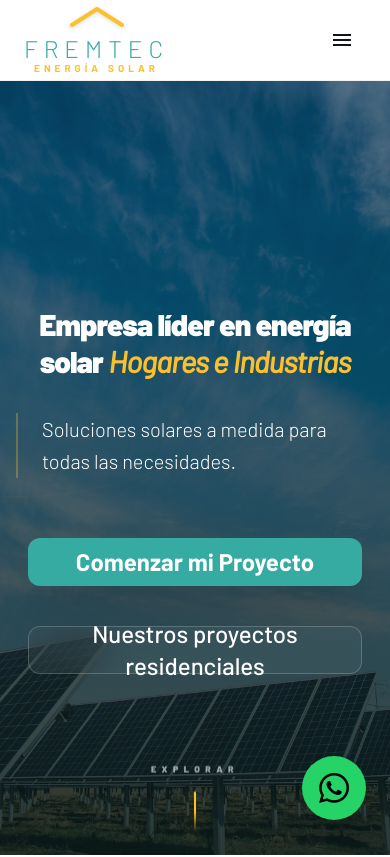
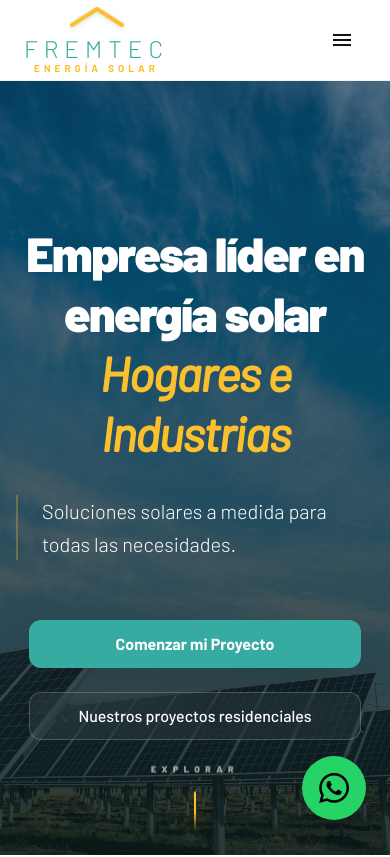
Before and after one commit to JCM200309/fremtec, a React (Vite) app: page / in a window 390 px wide. Shown: the top 857 px of the page. Built offline with nearby package versions, Linux system fonts and the light colour scheme.

Commit message:
Mejoro Seo y mobile ajustando titulos y botones

```diff
--- a/components/Hero.tsx
+++ b/components/Hero.tsx
@@ -43,9 +43,9 @@ const Hero: React.FC = () => {
           </Link>
           <button
             onClick={() => navigate('/Galeria')}
-            className="flex items-center justify-center rounded-xl px-12 bg-white/5 hover:bg-white/10 backdrop-blur-xl border border-white/20 text-white font-medium transition-all w-full sm:w-auto  buttons-hero-size mt-4 sm:mt-0"
+            className="flex items-center justify-center rounded-xl px-12 bg-white/5 hover:bg-white/10 backdrop-blur-xl border border-white/20 text-white font-medium transition-all w-full sm:w-auto buttons-hero-size"
           >
-            Nuestros proyectos <br></br>residenciales
+            Nuestros proyectos residenciales
           </button>
         </div>
       </div>
--- a/pages/DomesticPage.tsx
+++ b/pages/DomesticPage.tsx
@@ -10,8 +10,8 @@ const DomesticPage: React.FC = () => {
   return (
     <div className="flex flex-col">
       <Seo
-        title="Energía Solar Residencial | Fremtec Argentina"
-        description="Sistemas solares para tu hogar en Argentina: on-grid, híbridos y off-grid. Ahorro en la factura de luz, respaldo ante cortes y gestión de trámites Ley 27.424. Presupuesto gratuito."
+        title="Paneles Solares: Energía Solar Residencial y Eficiente | Fremtec"
+        description="Sistemas de energía solar para tu hogar en Argentina. Soluciones on-grid, híbridos y off-grid para energía eficiente, ahorro real y gestión de trámites Ley 27.424."
         image="/fotos/paginaWeb/Residencial/heroResidencial.jpeg"
         url="/residencial"
       />
@@ -20,17 +20,17 @@ const DomesticPage: React.FC = () => {
         <div className="absolute inset-0 bg-background-dark/30 z-10 "></div>
         <img
           src="/fotos/paginaWeb/Residencial/heroResidencial.jpeg"
-          alt="Instalación de paneles solares residenciales en un hogar en Argentina"
+          alt="Instalación de paneles solares residenciales para energía eficiente en un hogar en Argentina"
           className="absolute inset-0 w-full h-full object-cover opacity-90"
           fetchPriority="high"
         />
         <div className="relative z-20 text-center px-6 max-w-[900px]">
           <span className="inline-block px-4 py-1.5 rounded-full bg-secondary text-background-dark text-xs font-black uppercase tracking-widest mb-6 shadow-xl">Hogar Sustentable</span>
           <h1 className="text-white font-black mb-6 leading-tight drop-shadow-2xl title-hero-texts">
-            Tu Hogar, <span className="text-secondary">Tu Energía</span>
+            Energía Eficiente <span className="text-secondary">en Tu Hogar</span>
           </h1>
           <p className="text-white mx-auto drop-shadow-md p-hero-texts">
-            Asesoramos y dimensionamos sistemas solares a medida para el confort de tu familia y el ahorro real.
+            Asesoramos y dimensionamos sistemas de energía solar a medida para tu confort y un ahorro real en la factura.
           </p>
 
           <div className="flex flex-col sm:flex-row gap-6 w-full justify-center sm:w-auto sm:text-sm py-20 buttons-hero-texts ">
@@ -46,10 +46,10 @@ const DomesticPage: React.FC = () => {
       <DomesticSolutions />
 
       {/* Tipos de Sistemas Residenciales */}
-      <section className="bg-white py-24 px-6 relative overflow-hidden">
+      <section className="bg-white py-12 md:py-24 px-4 md:px-6 relative overflow-hidden">
         <div className="decor-circle w-[400px] h-[400px] -top-20 -right-20 opacity-50"></div>
         <div className="max-w-[1100px] mx-auto">
-          <div className="text-center mb-16">
+          <div className="text-center mb-10 md:mb-16">
             <h2 className="text-4xl font-bold text-gray-900 mb-4 underline decoration-secondary decoration-4 underline-offset-8">Tecnología para tu Vivienda</h2>
             <p className="text-gray-500 max-w-[600px] mx-auto">Nos especializamos en el diseño e instalación de sistemas adaptados a tus necesidades extraídas de nuestra experiencia en Argentina.</p>
           </div>
@@ -82,10 +82,10 @@ const DomesticPage: React.FC = () => {
                   <span className="material-symbols-outlined text-4xl">{system.icon}</span>
                 </div>
                 <h3 className="text-2xl font-black mb-4">{system.name}</h3>
-                <p className={`text-sm leading-relaxed mb-8 flex-grow ${system.active ? 'text-gray-300' : 'text-gray-600'}`}>{system.desc}</p>
+                <p className={`text-base leading-relaxed mb-8 flex-grow ${system.active ? 'text-gray-300' : 'text-gray-600'}`}>{system.desc}</p>
                 <ul className="space-y-3 mb-10">
                   {system.features.map((f, j) => (
-                    <li key={j} className="flex items-center gap-2 text-sm font-bold">
+                    <li key={j} className="flex items-center gap-2 text-base font-bold">
                       <span className={`material-symbols-outlined text-sm ${system.active ? 'text-secondary' : 'text-primary'}`}>check_circle</span>
                       {f}
                     </li>
@@ -93,7 +93,7 @@ const DomesticPage: React.FC = () => {
                 </ul>
                 <button
                   onClick={() => navigate('/presupuesto')}
-                  className={`w-full py-4 rounded-2xl font-black transition-all ${system.active ? 'bg-secondary text-background-dark hover:brightness-110' : 'bg-primary text-white hover:bg-teal-700'}`} link>
+                  className={`w-full py-4 min-h-[48px] rounded-2xl font-black transition-all ${system.active ? 'bg-secondary text-background-dark hover:brightness-110' : 'bg-primary text-white hover:bg-teal-700'}`}>
                   Solicitar Presupuesto
 
                 </button>
--- a/pages/IndustrialPage.tsx
+++ b/pages/IndustrialPage.tsx
@@ -25,7 +25,7 @@ const IndustrialPage: React.FC = () => {
 
         <div className="relative z-10 container px-4 md:px-6 max-w-[1280px] text-center flex flex-col items-center justify-center min-h-[60vh]">
           <h1 className="title-hero-texts font-black mb-6 leading-tight tracking-tighter drop-shadow-xl">
-            Energía para <br /><span className="text-primary italic">Tu Industria</span>
+            Energía Eficiente <br className="md:hidden" /><span className="text-primary italic">en Tu Industria</span>
           </h1>
           <p className="text-xl text-gray-200 max-w-[700px] mx-auto leading-relaxed drop-shadow-md p-hero-texts mb-12">
             Optimizamos costos operativos mediante ingeniería solar de alta precisión y servicios de auditoría energética especializada.
--- a/src/index.css
+++ b/src/index.css
@@ -10,7 +10,7 @@
 
 @layer components {
   .title-hero-texts {
-    @apply text-3xl! sm:text-4xl! md:text-5xl! lg:text-6xl! xl:text-6xl! 2xl:text-7xl! leading-tight! sm:leading-tight!;
+    @apply text-5xl! sm:text-6xl! md:text-7xl! lg:text-7xl! xl:text-8xl! 2xl:text-8xl! leading-tight! sm:leading-tight!;
   }
 
   .p-hero-texts {
@@ -18,7 +18,7 @@
   }
 
   .buttons-hero-texts{
-    @apply text-2xl! 2xl:text-2xl!;
+    @apply text-base! sm:text-lg! lg:text-xl! 2xl:text-2xl!;
   }
 
   .buttons-hero-size{
```
Also changed, not shown: 1 other file (tests, documents, lock files or other folders).
